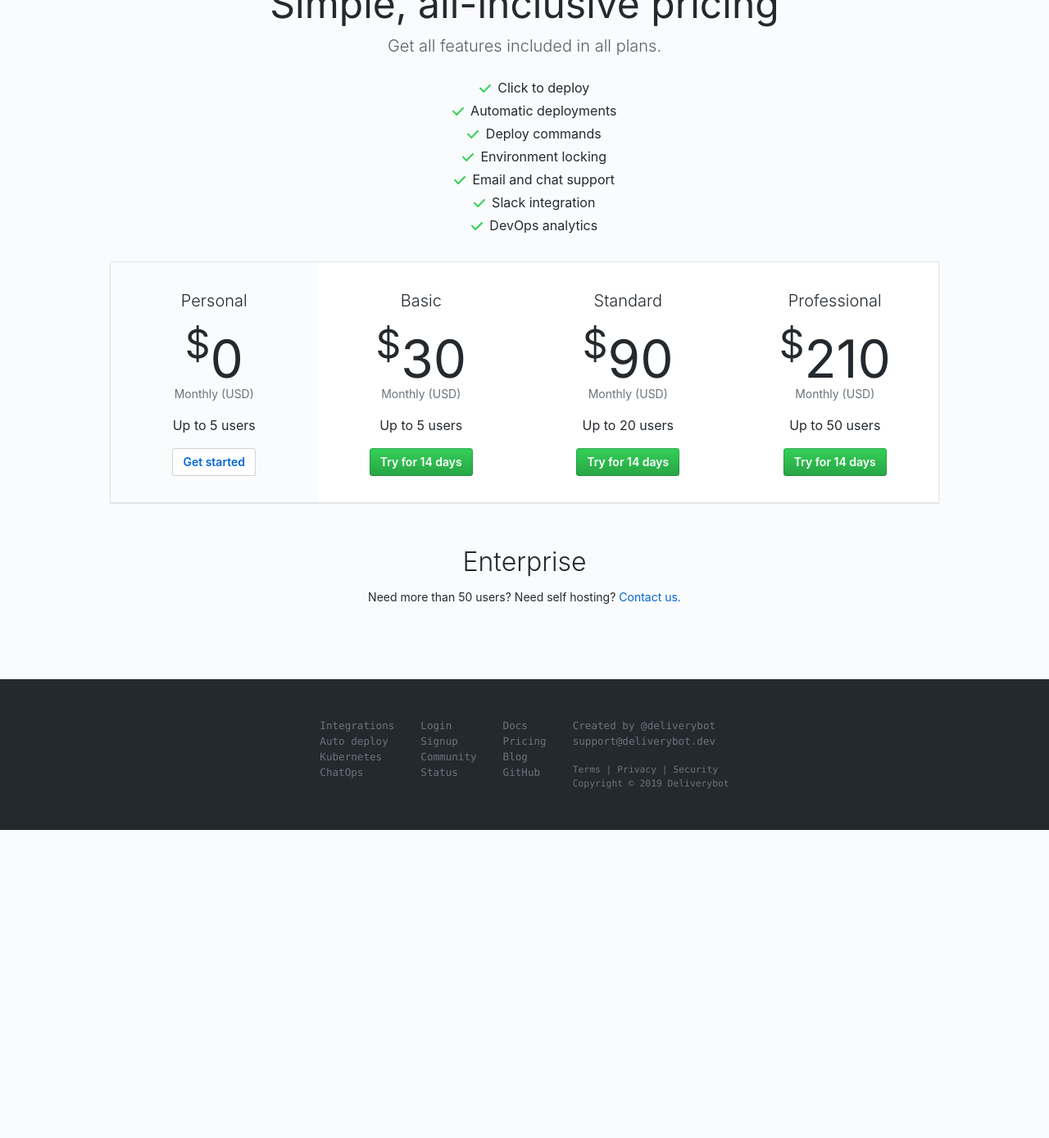
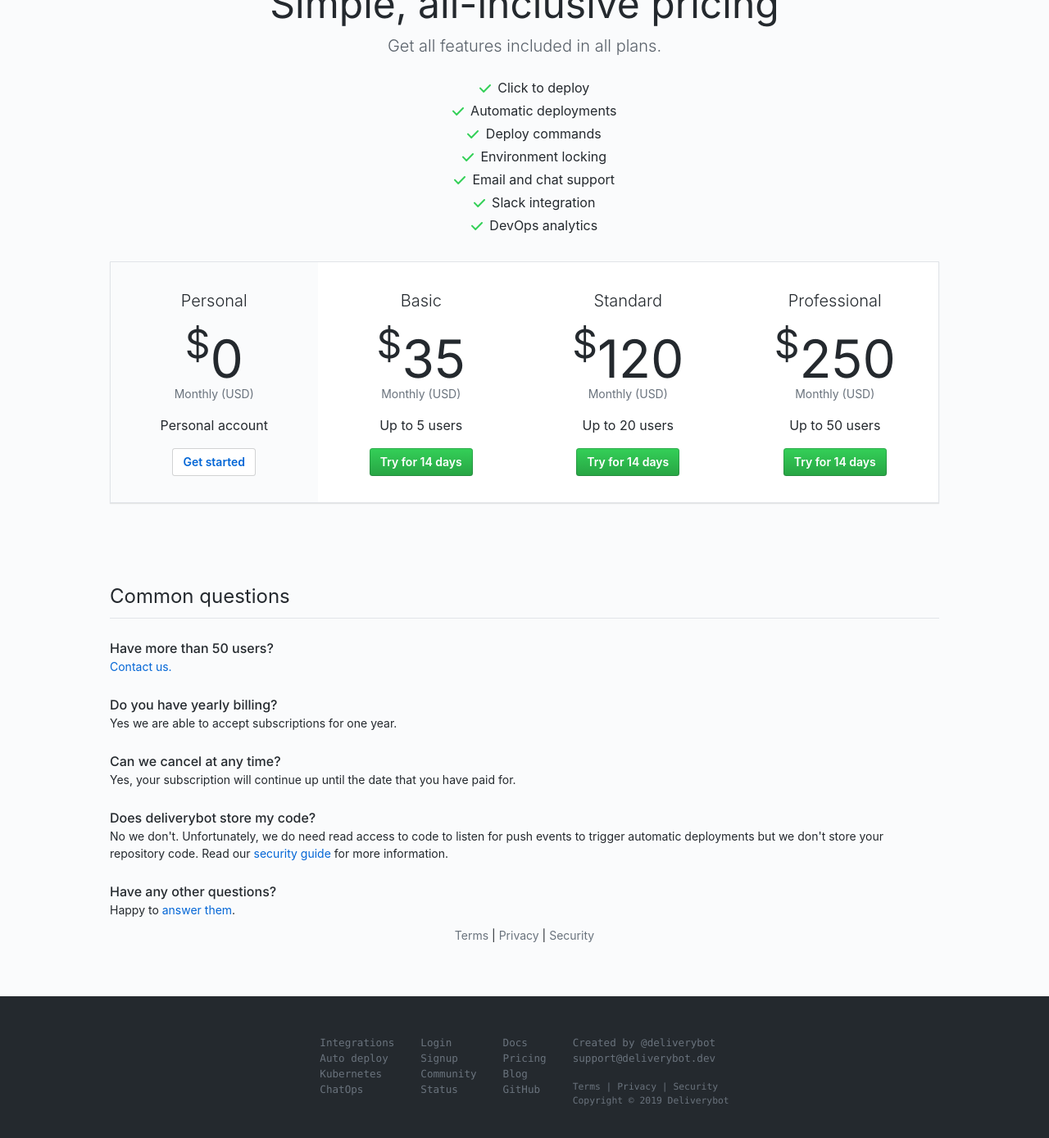
Before and after one commit to deliverybot/deliverybot.github.io, a Jekyll site: the page built from pricing.html, in a window 1280 px wide and 1400 px high, scrolled down 243 px. Shown: the top 1389 px of the window at 82% size. Built offline with Jekyll 4.4.1, drawn with Linux system fonts in a browser that asks for light colours; a script that is not in the unit is left out; before the commit the page ends 1256 px from its top, so only the background shows below that.

Commit message:
Pricing updates

```diff
--- a/_data/pricing.yml
+++ b/_data/pricing.yml
@@ -2,22 +2,21 @@ plans:
 - name: Personal
   price: 0
   color: bg-gray-light
-  users: 5
-  desc: "Personal accounts only."
+  users: 1
 
 - name: 'Basic'
   trial: true
-  price: 30
+  price: 35
   users: 5
 
 - name: 'Standard'
   trial: true
-  price: 90
+  price: 120
   users: 20
 
 - name: 'Professional'
   trial: true
-  price: 210
+  price: 250
   users: 50
 
 bullets:
@@ -28,3 +27,19 @@ bullets:
   - 'Email and chat support'
   - 'Slack integration'
   - 'DevOps analytics'
+
+questions:
+- q: Have more than 50 users?
+  a: <a href="mailto:support@deliverybot.dev" class="ic-open">Contact us.</a>
+
+- q: Do you have yearly billing?
+  a: Yes we are able to accept subscriptions for one year.
+
+- q: Can we cancel at any time?
+  a: Yes, your subscription will continue up until the date that you have paid for.
+
+- q: Does deliverybot store my code?
+  a: No we don't. Unfortunately, we do need read access to code to listen for push events to trigger automatic deployments but we don't store your repository code. Read our <a href="/terms/security/">security guide</a> for more information.
+
+- q: Have any other questions?
+  a: Happy to <a href="mailto:support@deliverybot.dev" class="ic-open">answer them</a>.
--- a/pricing.html
+++ b/pricing.html
@@ -46,7 +46,11 @@ title: Pricing
       <h3 class="h000-mktg lh-condensed-ultra mt-2 mx-0 text-center">
         <sup class="pricing-dollar-sign">$</sup>{{plan.price}}</h3>
       <p class="mb-3 text-center text-gray-light">Monthly (USD)</p>
+      {% if plan.users == 1 %}
+      <p class="f4 mb-3 text-center">Personal account</p>
+      {% else %}
       <p class="f4 mb-3 text-center">Up to {{plan.users}} users</p>
+      {% endif %}
       <div class="text-center">
         {% if plan.trial %}
         <a class="btn btn-primary" href="{{site.start_url}}">Try for 14 days</a>
@@ -57,13 +61,24 @@ title: Pricing
     </div>
     {% endfor %}
   </div>
+
 </div>
 
-<div class="mt-5 p-3 container-lg">
-  <div class="text-center">
-    <h2 class="f1-light mb-2">Enterprise</h2>
-    <p>
-      Need more than 50 users? Need self hosting? <a href="mailto:{{site.support_email}}" class="ic-open">Contact us.</a>
-    </p>
+<div class="container-lg mt-10">
+  <div class="Subhead">
+    <div class="Subhead-heading">Common questions</div>
   </div>
+
+  {% for q in site.data.pricing.questions %}
+  <div class="mt-4">
+    <h4 class="h4-mktg">{{q.q}}</h4>
+    <p>{{q.a}}</p>
+  </div>
+  {% endfor %}
 </div>
+
+<div class="text-center mt-2">
+  <a class="text-gray-light" href="{{site.terms_url}}">Terms</a> |
+  <a class="text-gray-light" href="{{site.privacy_url}}">Privacy</a> |
+  <a class="text-gray-light" href="{{site.security_url}}">Security</a>
+</div>
```
Also changed, not shown: docs/guide/3-deploy-on-master.md (+16 -0 lines).
